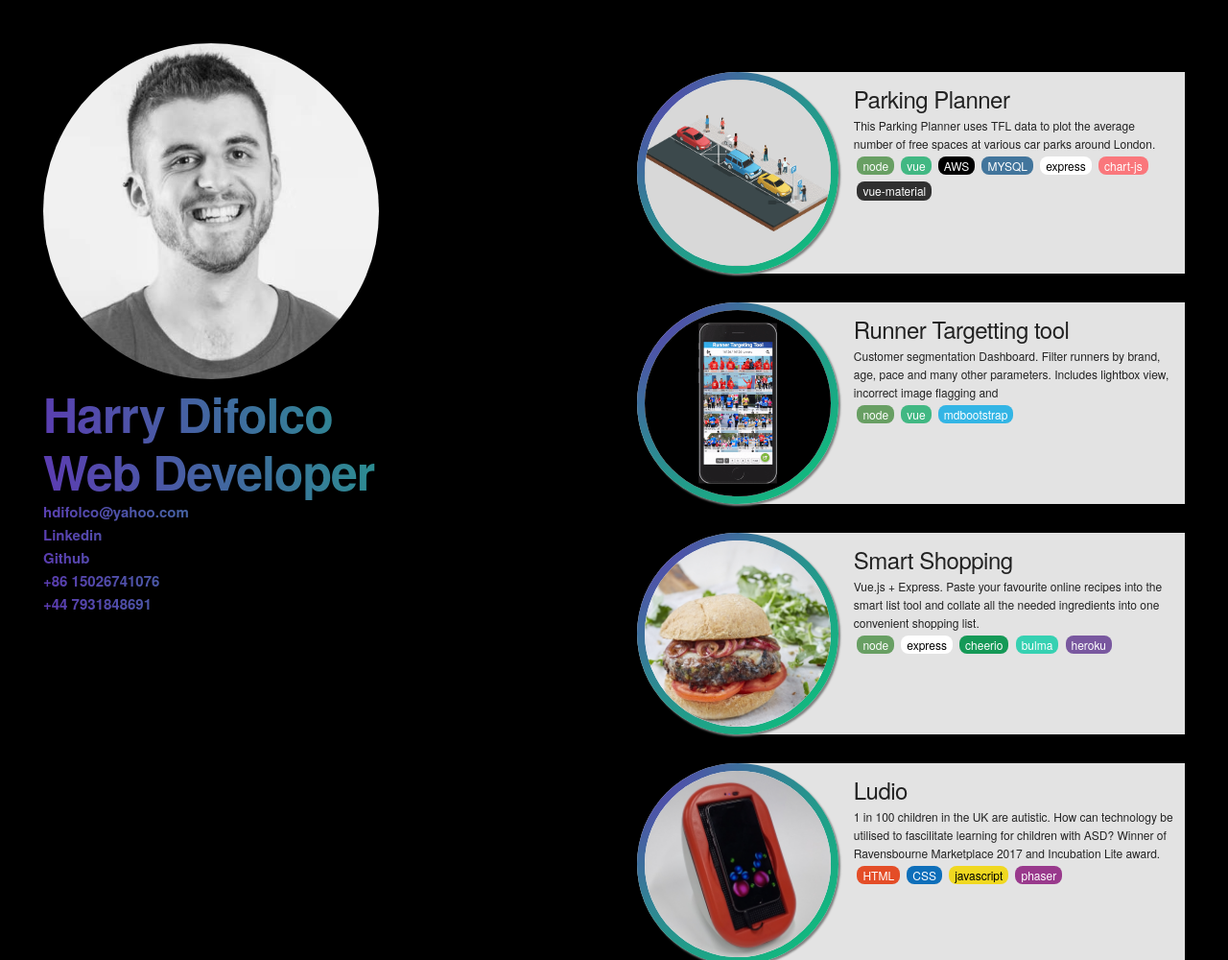
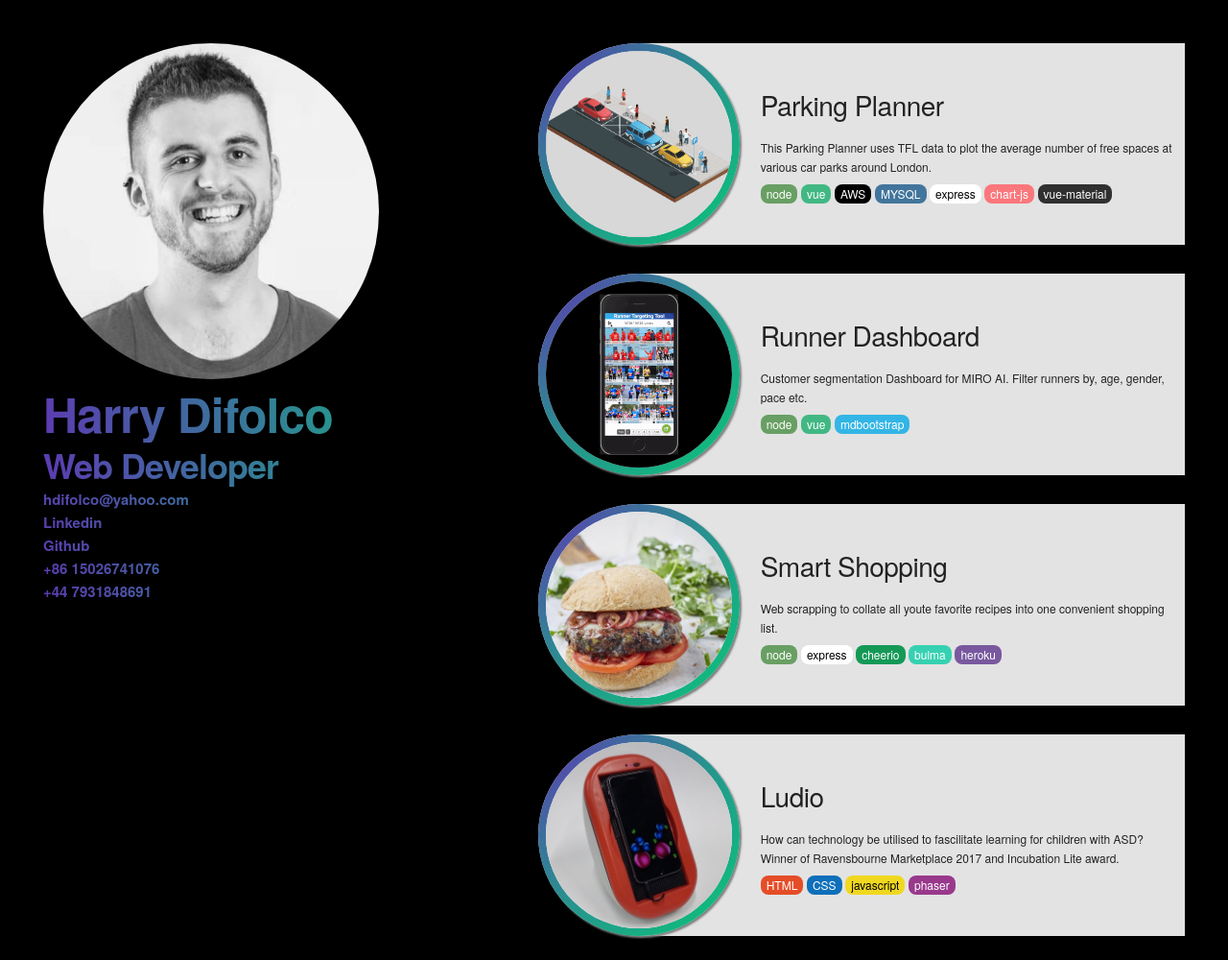
Before and after one commit to 03difoha/portfolio, a React app: page / in a window 1280 px wide. Shown: the top 1000 px of the page at 96% size. Built offline with nearby package versions, Linux system fonts and the light colour scheme.

Commit message:
css tweaks

```diff
--- a/src/css/portfolio.css
+++ b/src/css/portfolio.css
@@ -1,7 +1,7 @@
 html {
   background-color: #000000;
   position: relative;
-  min-height: 100%;
+  min-height: 100% - 24px;
 }
 
 .footer {
@@ -26,17 +26,20 @@ html {
 
 .left-col {
   position: fixed;
-  min-width: 375px;
+  margin-bottom: 2em;
 }
 
 .right-col {
   float: right;
 }
 
+.profile.content {
+  overflow: scroll;
+}
+
 @media only screen and (max-width: 769px) {
   .left-col {
     position: relative;
-    margin: auto 0;
     text-align: center;
     width: 100% !important;
   }
@@ -71,17 +74,38 @@ html {
     margin-left: 16em !important;
     font-size: 10px;
   }
+
+  .projectDesc {
+    margin-bottom: 0em !important;
+  }
+}
+
+@media only screen and (max-width: 320px) {
+  .text {
+    padding-left: 17em !important;
+    font-size: 9px;
+  }
+}
+
+@media only screen and (min-width: 768px) {
+  .projectTitle {
+    font-size: 28px;
+  }
 }
 
 @media screen and (min-width: 1024px) and (max-width: 1400px) {
   .text {
     margin-left: 18em !important;
     font-size: 12px;
+    padding-left: 18.5em !important;
   }
 }
 
 .my-container {
-  margin: 3em;
+  margin-left: 3em;
+  margin-right: 3em;
+  margin-top: 3em;
+  margin-bottom: 1.8em;
 }
 
 /* Hero */
@@ -97,13 +121,14 @@ html {
 }
 
 .projectDesc {
-  margin-bottom: 0;
+  margin-bottom: 0.5em;
 }
 
 /* Chips */
 
 .chip {
-  margin: 0.3em;
+  margin-top: 0.3em;
+  margin-right: 0.3em;
   color: white;
   display: inline-flex;
   border-radius: 8px;
@@ -185,7 +210,7 @@ html {
   position: relative;
   border-radius: 2px;
   background-color: #e3e3e3;
-  margin-top: 2em;
+  margin-bottom: 2em;
   border-radius: 7em 0 0 7em;
 }
 
@@ -211,6 +236,7 @@ html {
   width: 100%;
 }
 .profile .content {
+  display: table;
   padding: 10px;
   overflow: hidden;
   position: absolute;
@@ -222,4 +248,7 @@ html {
 
 .profile .content .text {
   margin-left: 15em;
+  display: table-cell;
+  padding-left: 15em;
+  vertical-align: middle;
 }
--- a/src/index.js
+++ b/src/index.js
@@ -12,11 +12,9 @@ function Hero(props) {
   return (
     <div>
       <img className="hero-img round" src={logo} alt="Logo"></img>
-      <h1 className="hero-text">
-        Harry Difolco
-        <br></br>
-        Web Developer
-      </h1>
+      <h1 className="hero-text">Harry Difolco</h1>
+      <h3 className="hero-text">Web Developer</h3>
+
       <h6 className="hero-text">
         hdifolco@yahoo.com <br />
         Linkedin <br />
@@ -38,7 +36,7 @@ function Project(props) {
       </div>
       <div className="content">
         <div className="text">
-          <h5 className="projectDesc">{props.title}</h5>
+          <h5 className="projectDesc projectTitle">{props.title}</h5>
           <p className="projectDesc">{props.desc}</p>
           <Chip tech={props.tech} />
         </div>
@@ -78,10 +76,10 @@ class Portfolio extends React.Component {
     return (
       <div className="my-container">
         <div className="row">
-          <div className="left-col six columns">
+          <div className="left-col five columns">
             <Hero />
           </div>
-          <div className="right-col six columns">
+          <div className="right-col seven columns">
             <Projects />
           </div>
         </div>
--- a/src/projectData.js
+++ b/src/projectData.js
@@ -13,23 +13,23 @@ const projectData = [
     tech: ["node", "vue", "AWS", "MYSQL", "express", "chart-js", "vue-material"]
   },
   {
-    title: "Runner Targetting tool",
+    title: "Runner Dashboard",
     desc:
-      "Customer segmentation Dashboard. Filter runners by brand, age, pace and many other parameters. Includes lightbox view, incorrect image flagging and",
+      "Customer segmentation Dashboard for MIRO AI. Filter runners by, age, gender, pace etc.",
     img: miro,
     tech: ["node", "vue", "mdbootstrap"]
   },
   {
     title: "Smart Shopping",
     desc:
-      "Vue.js + Express. Paste your favourite online recipes into the smart list tool and collate all the needed ingredients into one convenient shopping list.",
+      "Web scrapping to collate all youte favorite recipes into one convenient shopping list.",
     img: recipes,
     tech: ["node", "express", "cheerio", "bulma", "heroku"]
   },
   {
     title: "Ludio",
     desc:
-      "1 in 100 children in the UK are autistic. How can technology be utilised to fascilitate learning for children with ASD? Winner of Ravensbourne Marketplace 2017 and Incubation Lite award.",
+      "How can technology be utilised to fascilitate learning for children with ASD? Winner of Ravensbourne Marketplace 2017 and Incubation Lite award.",
     img: ludio,
     tech: ["HTML", "CSS", "javascript", "phaser"]
   },
```
